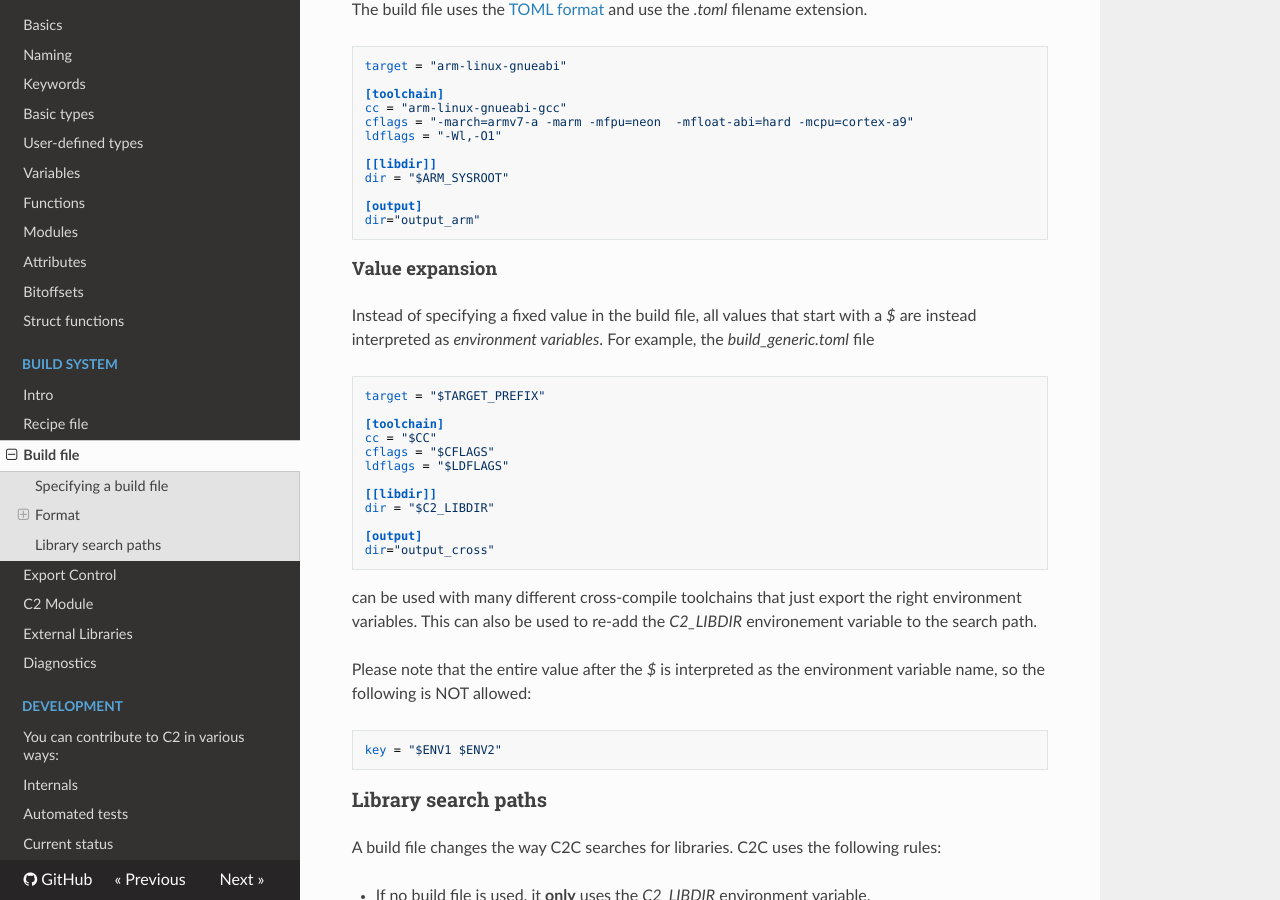
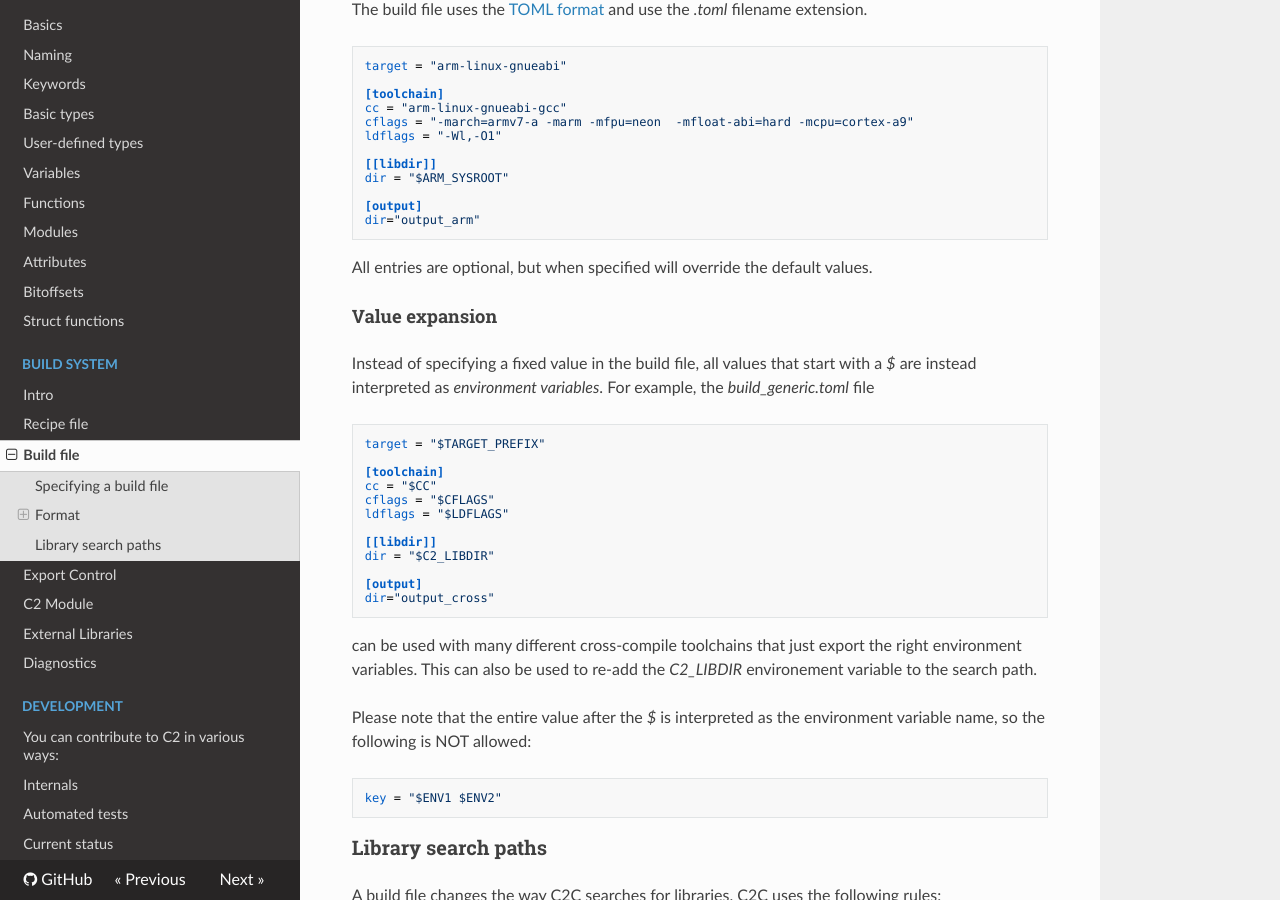
Before and after one commit to c2lang/documentation, an MkDocs documentation site: the page built from documentation/docs/build_system/build_file.md, in a window 1280 px wide and 900 px high, scrolled down 545 px. Built offline with MkDocs 1.6.1, drawn with Linux system fonts in a browser that asks for light colours; nearby versions of some CDN libraries; old or Windows-style settings are respelled for this version of MkDocs.

Commit message:
docs: build_file: added note that all entries are optional

````diff
--- a/documentation/docs/build_system/build_file.md
+++ b/documentation/docs/build_system/build_file.md
@@ -19,7 +19,6 @@ Telling the C2 compiler to use a build file can be done in several ways:
 The build file uses the [TOML format](https://github.com/toml-lang/toml) and use
 the *.toml* filename extension.
 
-
 ```toml
 target = "arm-linux-gnueabi"
 
@@ -34,6 +33,8 @@ dir = "$ARM_SYSROOT"
 [output]
 dir="output_arm"
 ```
+
+All entries are optional, but when specified will override the default values.
 
 #### Value expansion
 
@@ -73,4 +74,3 @@ A build file changes the way C2C searches for libraries. C2C uses the following
 * If no build file is used, it **only** uses the *C2\_LIBDIR* environment variable.
 * If a build file is used, the *C2\_LIBDIR* environment variable is not used.
 * The build file can specify a list of paths that are search in the same order as in the file.
-*
````
